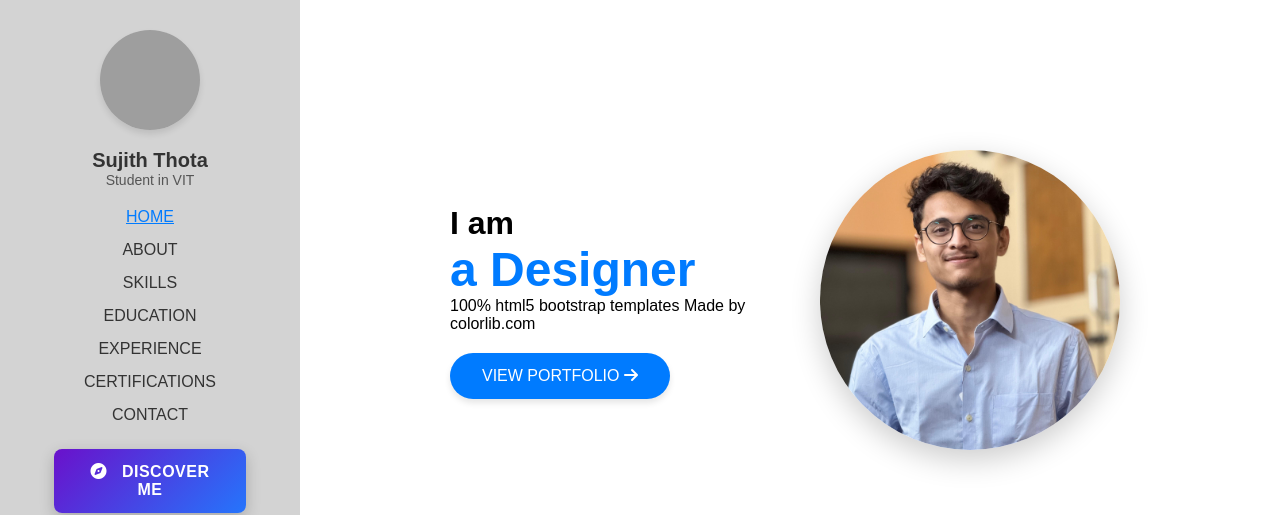
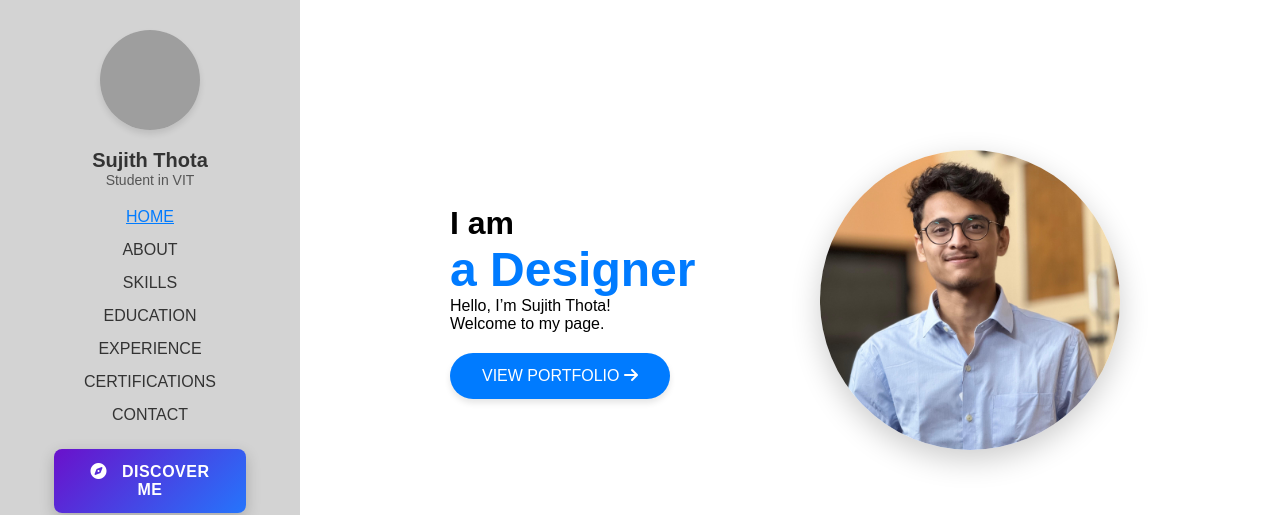
Before and after one commit to sujith1546/portfolio, a plain HTML site: page portfolio/index.html in a window 1280 px wide. Shown: the top 515 px of the page. Drawn offline with Linux system fonts and the light colour scheme; grey boxes are pictures that could not be loaded.

Commit message:
Update index.html

```diff
--- a/portfolio/index.html
+++ b/portfolio/index.html
@@ -464,7 +464,8 @@
               <div class="home-content">
                 <div class="home-text">
                   <h1>I am<br><span style="color: #007bff; font-size: 1.5em;">a Designer</span></h1>
-                  <p>100% html5 bootstrap templates Made by colorlib.com</p>
+                  <p>Hello, I’m Sujith Thota!</p>
+                  <p>Welcome to my page.</p>
                   <a href="#" class="btn">VIEW PORTFOLIO <i class="fas fa-arrow-right"></i></a>
                 </div>
                 <div class="home-image">
```
